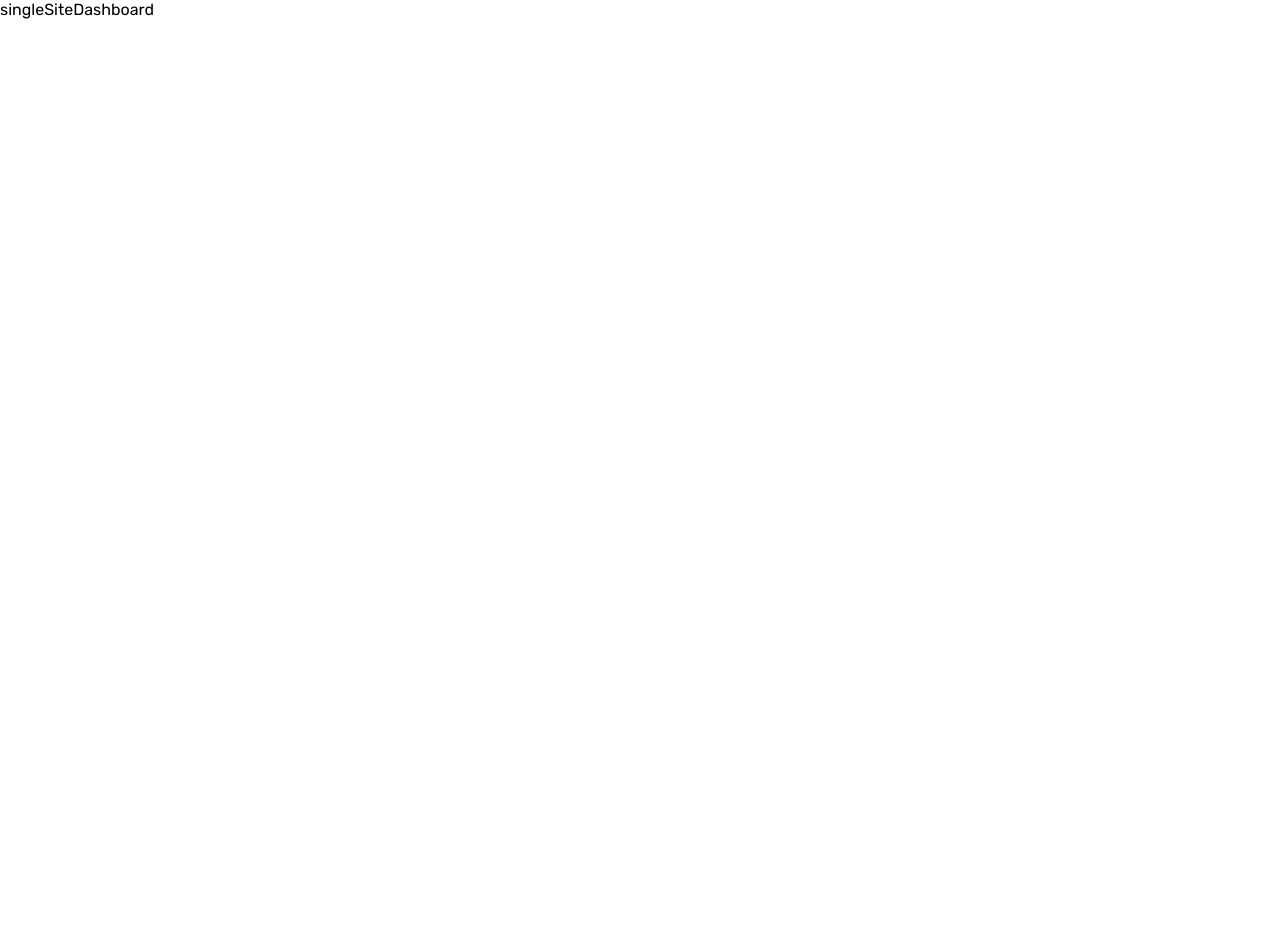
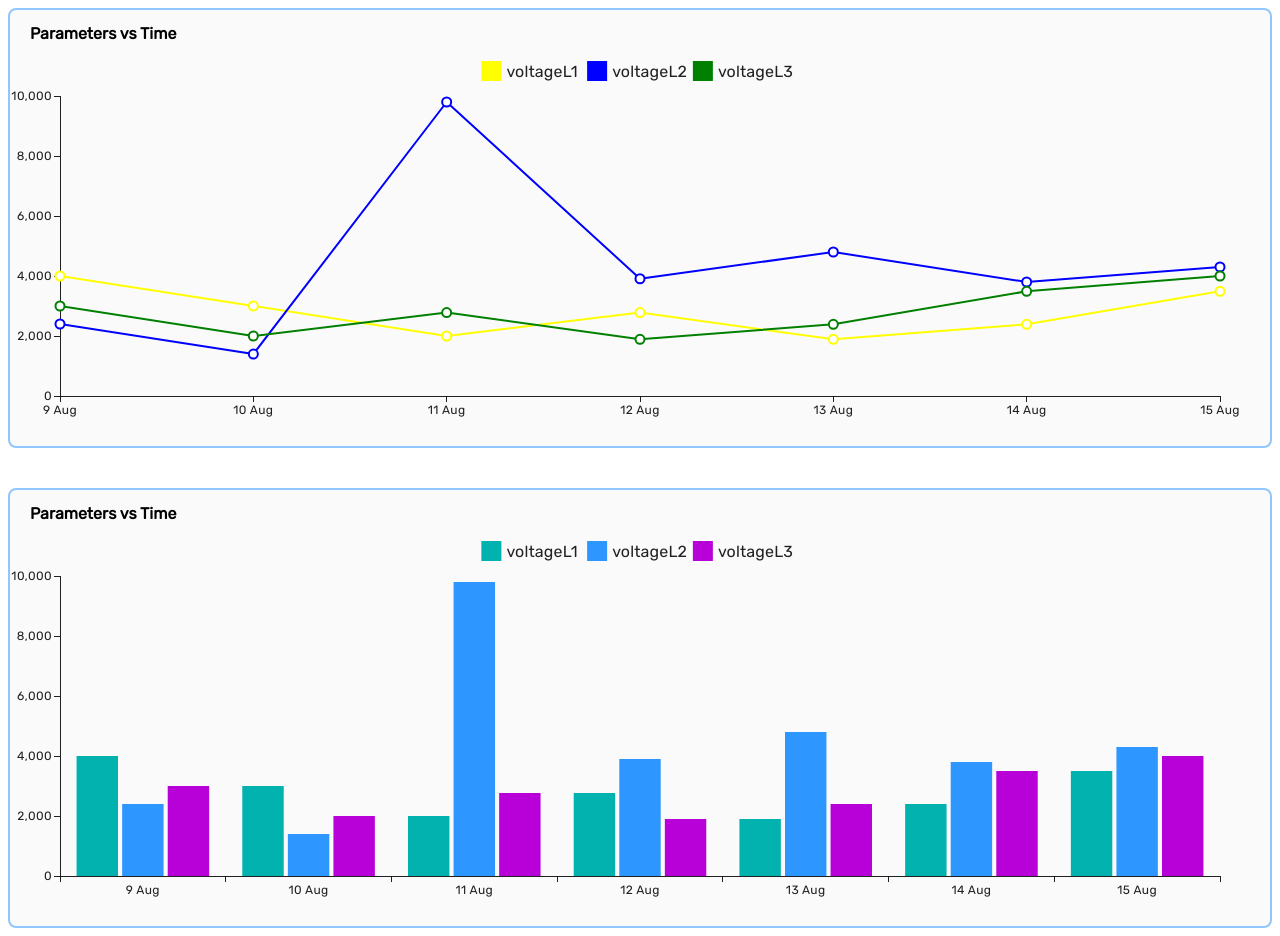
Before and after one commit to Team-Songa-Songa/IOT-Frontend, a React (Create React App) app: page /dashboard in a window 1280 px wide. Before the commit the page ends 800 px from the top, so only its background shows below. Built offline with nearby package versions, Linux system fonts and the light colour scheme; a web font is replaced by a local one.

Commit message:
Created line and bar graph components that we will use by passing data from the APIs to them

```diff
--- /dev/null
+++ b/postcss.config.js
@@ -0,0 +1,6 @@
+module.exports = {
+  plugins: {
+    tailwindcss: {},
+    autoprefixer: {},
+  },
+}
--- a/public/index.html
+++ b/public/index.html
@@ -15,6 +15,16 @@
       user's mobile device or desktop. See https://developers.google.com/web/fundamentals/web-app-manifest/
     -->
     <link rel="manifest" href="%PUBLIC_URL%/manifest.json" />
+
+    <link
+  rel="stylesheet"
+  href="https://fonts.googleapis.com/css2?family=Roboto:wght@300;400;500;700&display=swap"
+/>
+
+<link
+  rel="stylesheet"
+  href="https://fonts.googleapis.com/icon?family=Material+Icons"
+/>
     <!--
       Notice the use of %PUBLIC_URL% in the tags above.
       It will be replaced with the URL of the `public` folder during the build.
--- /dev/null
+++ b/src/components/Reusable_Components/BarGraph.jsx
@@ -0,0 +1,51 @@
+import * as React from 'react';
+import { BarChart } from '@mui/x-charts/BarChart';
+
+const voltageL1Data = [4000, 3000, 2000, 2780, 1890, 2390, 3490];
+const voltageL2Data = [2400, 1398, 9800, 3908, 4800, 3800, 4300];
+const voltageL3Data = [3000, 2000, 2780, 1890, 2390, 3490, 4000];
+
+const xLabels = [
+  '9 Aug',
+  '10 Aug',
+  '11 Aug',
+  '12 Aug',
+  '13 Aug',
+  '14 Aug',
+  '15 Aug',
+];
+
+export default function BarGraph() {
+  return (
+    <div className='bg-[#fafafa] rounded-lg m-2 border-2 border-blue-300'>
+      <h6 className='font-bold ps-5 mt-3'>Parameters vs Time</h6>
+    <BarChart
+      // width={500}
+      height={400}
+      series={[
+        {
+          data: voltageL1Data,
+          label: 'voltageL1',
+          id: 'voltageL1Id',
+          yAxisId: 'leftAxisId',
+        },
+        {
+          data: voltageL2Data,
+          label: 'voltageL2',
+          id: 'voltageL2Id',
+          yAxisId: 'leftAxisId',
+        },
+        {
+          data: voltageL3Data,
+          label: 'voltageL3',
+          id: 'voltageL3Id',
+          yAxisId: 'leftAxisId',
+        },
+      ]}
+      xAxis={[{ data: xLabels, scaleType: 'band' }]}
+      yAxis={[{ id: 'leftAxisId' }]}
+      leftAxis="leftAxisId"
+    />
+    </div>
+  );
+}
--- /dev/null
+++ b/src/components/Reusable_Components/LineGraph.jsx
@@ -0,0 +1,50 @@
+import * as React from 'react';
+import { LineChart } from '@mui/x-charts/LineChart';
+
+const voltageL1Data = [4000, 3000, 2000, 2780, 1890, 2390, 3490];
+const voltageL2Data = [2400, 1398, 9800, 3908, 4800, 3800, 4300];
+const voltageL3Data = [3000, 2000, 2780, 1890, 2390, 3490, 4000];
+
+
+const xLabels = [
+  '9 Aug',
+  '10 Aug',
+  '11 Aug',
+  '12 Aug',
+  '13 Aug',
+  '14 Aug',
+  '15 Aug',
+];
+
+
+export default function LineGraph() {
+  return (
+    <div className='bg-[#fafafa] rounded-lg m-2 border-2 border-blue-300'>
+      <h6 className='font-bold ps-5 mt-3'>Parameters vs Time</h6>
+      <LineChart
+        // width={500}
+        colors={['yellow', 'blue', 'green']}
+        disableLineItemHighlight={true}
+        height={400}
+        series={[
+          {
+            data: voltageL1Data,
+            label: 'voltageL1',
+            curve: 'linear'
+          }, //remove curve linear if you want smooth curves
+          { data: voltageL2Data,
+            label: 'voltageL2',
+            curve: 'linear'
+          }, //remove curve linear if you want smooth curves
+          { data: voltageL3Data,
+            label: 'voltageL3',
+            curve: 'linear'
+          }, //remove curve linear if you want smooth curves
+        ]}
+        xAxis={[{ scaleType: 'point', data: xLabels }]}
+        //adjust the width of the tooltip
+
+      />
+    </div>
+  );
+}
--- a/src/index.css
+++ b/src/index.css
@@ -1,4 +1,8 @@
 @import url("https://fonts.googleapis.com/css2?family=Delicious+Handrawn&family=Gloria+Hallelujah&family=Inter&family=Lato:ital@1&family=Lexend+Peta:wght@200;300&family=Lugrasimo&family=Mukta:wght@400;500&family=Mulish&family=Noto+Sans:ital,wght@0,400;1,300;1,400&family=Poppins:wght@300;400;500;600&family=Quicksand:wght@500&family=Roboto+Mono:wght@200&family=Rubik&family=Shantell+Sans&family=Tilt+Prism&family=Work+Sans:wght@300&display=swap");
+@tailwind base;
+@tailwind components;
+@tailwind utilities;
+
 
 * {
   box-sizing: border-box;
--- a/src/pages/Admin/singleSiteDashboard.jsx
+++ b/src/pages/Admin/singleSiteDashboard.jsx
@@ -1,10 +1,64 @@
 import React from "react";
+import LineGraph from "../../components/Reusable_Components/LineGraph";
+import BarGraph from "../../components/Reusable_Components/BarGraph"
+import { Grid } from '@mui/material';
+
 
 function SingleSiteDashboardPage() {
+  // Example data for the graphs
+  const lineChartData = {
+    labels: ["January", "February", "March", "April", "May", "June"],
+    datasets: [
+      {
+        label: "Dataset 1",
+        data: [65, 59, 80, 81, 56, 55],
+        borderColor: "yellow",
+        backgroundColor: "rgba(255, 99, 132, 0.5)",
+        width: 20,
+
+
+      },
+      {
+        label: "Dataset 2",
+        data: [28, 48, 40, 19, 86, 27],
+        borderColor: "rgb(54, 162, 235)",
+        backgroundColor: "rgba(54, 162, 235, 0.5)",
+      },
+    ],
+  };
+
+  const barChartData = {
+    labels: ["Category 1", "Category 2", "Category 3", "Category 4"],
+    datasets: [
+      {
+        label: "Dataset 1",
+        data: [65, 59, 80, 81],
+        backgroundColor: [
+          "rgba(255, 99, 132, 0.5)",
+          "rgba(54, 162, 235, 0.5)",
+          "rgba(255, 206, 86, 0.5)",
+          "rgba(75, 192, 192, 0.5)",
+        ],
+      },
+    ],
+  };
+
   return (
-    <>
-      <div>singleSiteDashboard</div>
-    </>
+    <div>
+        <Grid container spacing={3}>
+
+            <Grid item xs={12}>
+            <LineGraph data={lineChartData} />
+            </Grid>
+
+
+            <Grid item xs={12}>
+            <BarGraph data={barChartData} />
+            </Grid>
+
+        </Grid>
+    </div>
+
   );
 }
 
--- /dev/null
+++ b/tailwind.config.js
@@ -0,0 +1,11 @@
+module.exports = {
+  purge: ['./src/**/*.{js,jsx,ts,tsx}', './public/index.html'],
+  darkMode: false, // or 'media' or 'class'
+  theme: {
+    extend: {},
+  },
+  variants: {
+    extend: {},
+  },
+  plugins: [],
+};
```
Also changed, not shown: package.json (+12 -1 lines), 1 other file (tests, documents, lock files or other folders).
